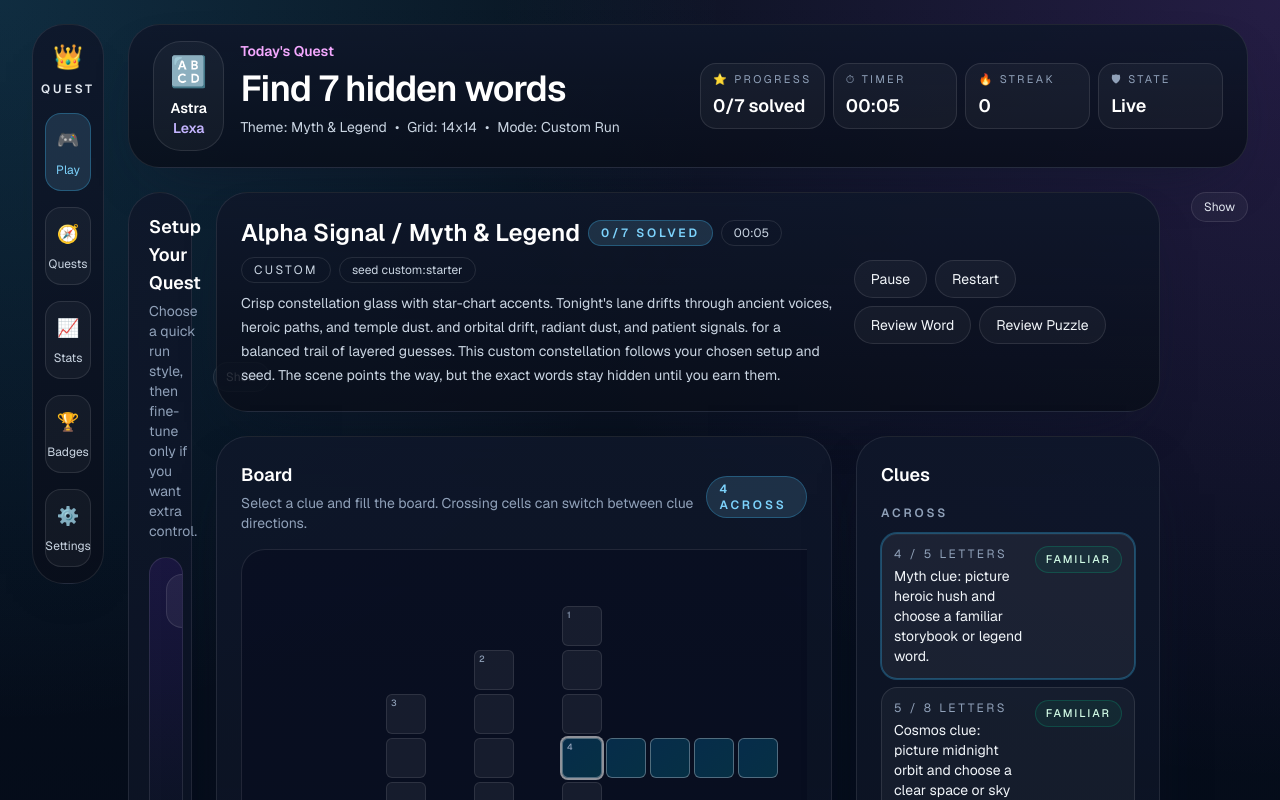
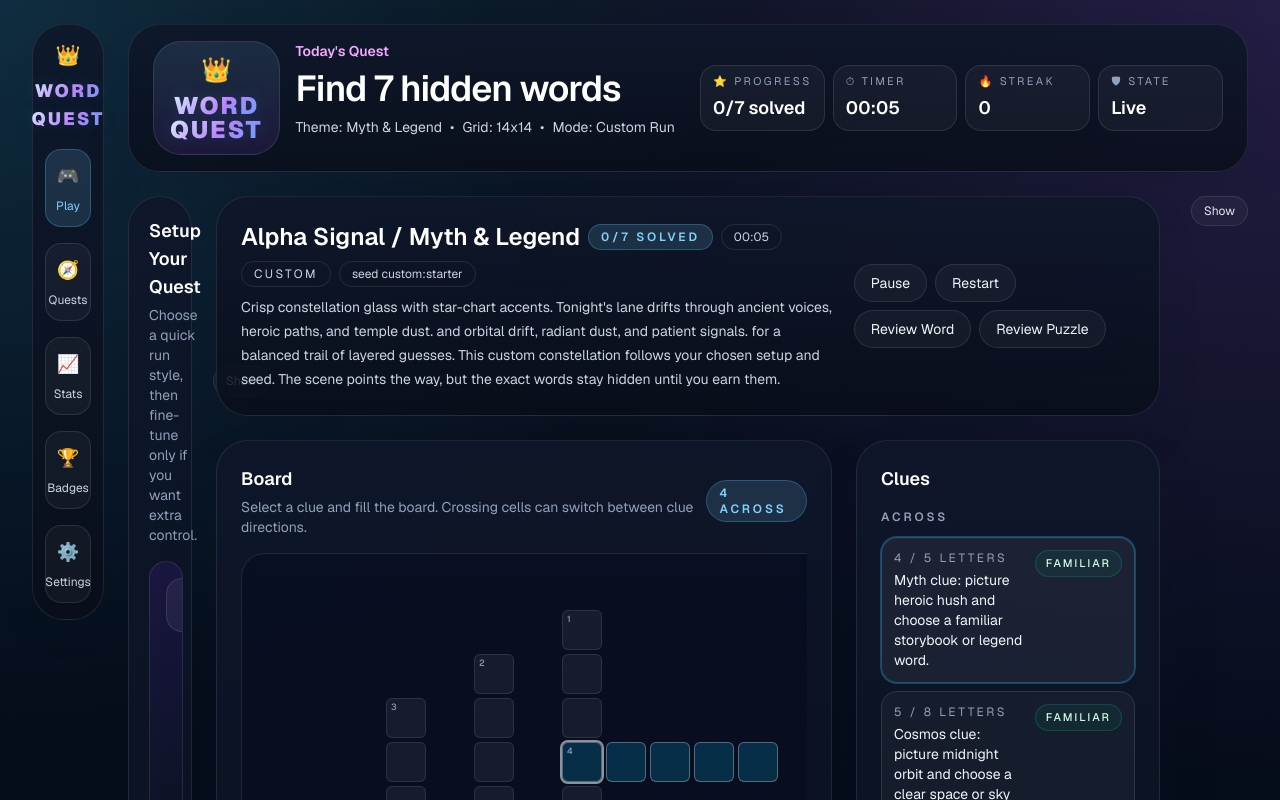
Before and after one commit to dmoliveira/ai-word-puzzle, a Next.js app: page / in a window 1280 px wide. Shown: the top 800 px of the page. Built offline with nearby package versions, Linux system fonts and the light colour scheme.

Commit message:
Strengthen quest brand mark

```diff
--- a/app/components/word-puzzle-studio.tsx
+++ b/app/components/word-puzzle-studio.tsx
@@ -1047,8 +1047,9 @@ function getTargetChipClass(word: PuzzleWord, solved: boolean, active: boolean)
         <aside className="hidden xl:flex xl:flex-col xl:items-center xl:gap-4">
           <div className="glass-card flex w-full flex-col items-center gap-4 rounded-[2rem] px-3 py-4">
             <div className="text-center">
-              <div className="text-2xl">👑</div>
-              <div className="mt-2 text-xs font-semibold uppercase tracking-[0.24em] text-slate-200">Quest</div>
+              <div className="text-xl">👑</div>
+              <div className="quest-logo mt-2 text-lg font-black uppercase tracking-[0.12em]">Word</div>
+              <div className="quest-logo text-lg font-black uppercase tracking-[0.12em]">Quest</div>
             </div>
             {[
               ["🎮", "Play"],
@@ -1069,10 +1070,10 @@ function getTargetChipClass(word: PuzzleWord, solved: boolean, active: boolean)
         <section className="glass-card overflow-hidden rounded-[2rem] px-5 py-4 sm:px-6">
           <div className="flex flex-col gap-5 lg:flex-row lg:items-center lg:justify-between">
             <div className="flex items-start gap-4">
-              <div className="hidden rounded-[1.75rem] border border-white/10 bg-white/4 px-4 py-3 text-center xl:block">
-                <div className="text-3xl">🔠</div>
-                <div className="mt-2 text-sm font-semibold text-white">Astra</div>
-                <div className="text-sm font-semibold text-violet-300">Lexa</div>
+              <div className="hidden rounded-[1.75rem] border border-white/10 bg-[linear-gradient(180deg,rgba(125,211,252,0.12),rgba(168,85,247,0.12))] px-4 py-3 text-center xl:block">
+                <div className="text-2xl">👑</div>
+                <div className="quest-logo mt-2 text-2xl font-black uppercase tracking-[0.08em] leading-none">Word</div>
+                <div className="quest-logo text-2xl font-black uppercase tracking-[0.08em] leading-none">Quest</div>
               </div>
               <div className="space-y-2">
                 <div className="text-sm font-semibold text-fuchsia-300">Today&apos;s Quest</div>
--- a/app/globals.css
+++ b/app/globals.css
@@ -104,6 +104,14 @@ body::before {
   border: 1px solid var(--accent-strong);
 }
 
+.quest-logo {
+  background: linear-gradient(135deg, #e0f2fe 0%, #c084fc 55%, #60a5fa 100%);
+  -webkit-background-clip: text;
+  background-clip: text;
+  color: transparent;
+  text-shadow: 0 0 18px rgb(96 165 250 / 0.18);
+}
+
 .completion-burst::before,
 .completion-burst::after {
   position: absolute;
```
